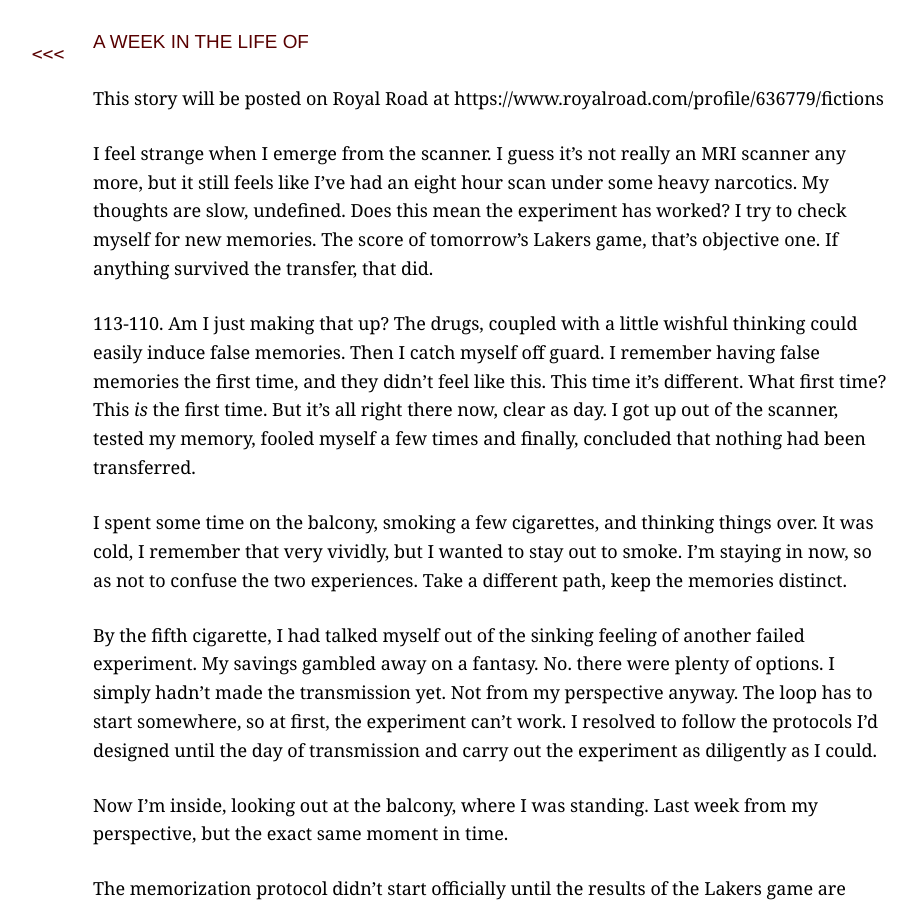
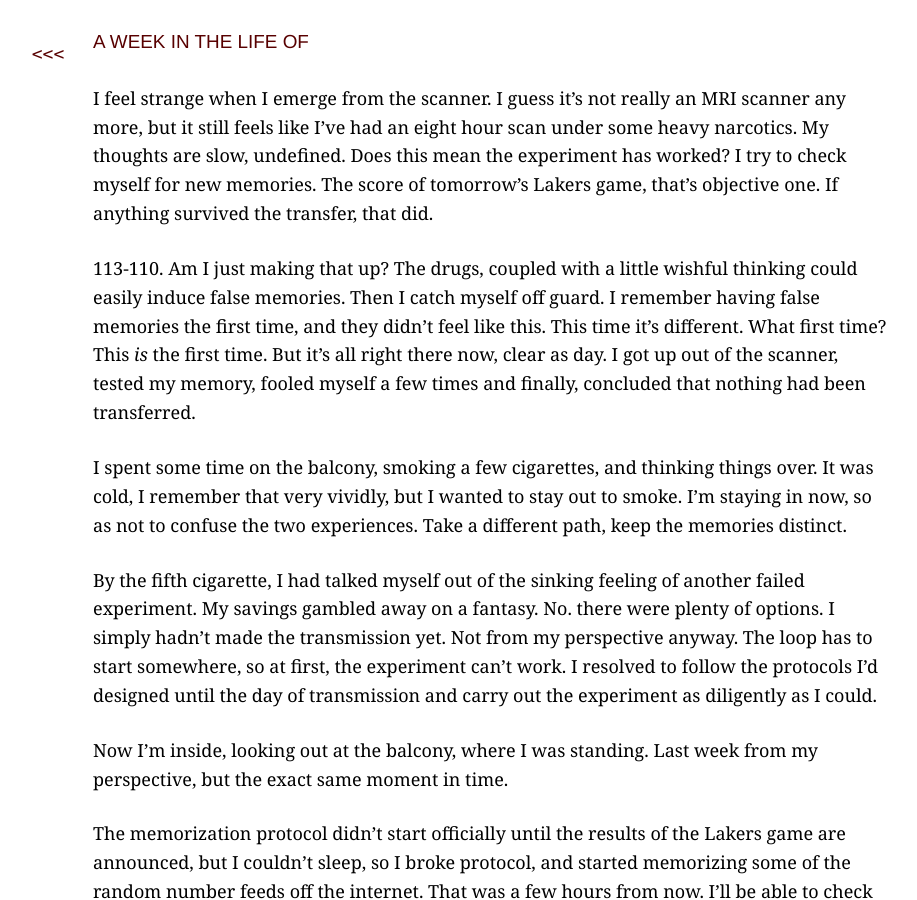
Before and after one commit to pbloem/profane-tmesis, a Jekyll site: the page built from a-week-in-the-life-of.md, in a window 1280 px wide and 900 px high. Shown: the whole window, without its empty margins (147-1064 px from the left). Built offline with Jekyll 4.4.1, drawn with Linux system fonts in a browser that asks for light colours; our own code applies the rules of GitHub Pages for plain Markdown files.

Commit message:
Update a-week-in-the-life-of.md

```diff
--- a/a-week-in-the-life-of.md
+++ b/a-week-in-the-life-of.md
@@ -7,8 +7,6 @@ image: "http://profane-tmesis.info/week.png"
 ---
 
 # A week in the life of
-
-This story will be posted on Royal Road at https://www.royalroad.com/profile/636779/fictions
 
 I feel strange when I emerge from the scanner. I guess it's not really an MRI scanner any more, but it still feels like I've had an eight hour scan under some heavy narcotics. My thoughts are slow, undefined. Does this mean the experiment has worked? I try to check myself for new memories. The score of tomorrow's Lakers game, that's objective one. If anything survived the transfer, that did.
 
```
